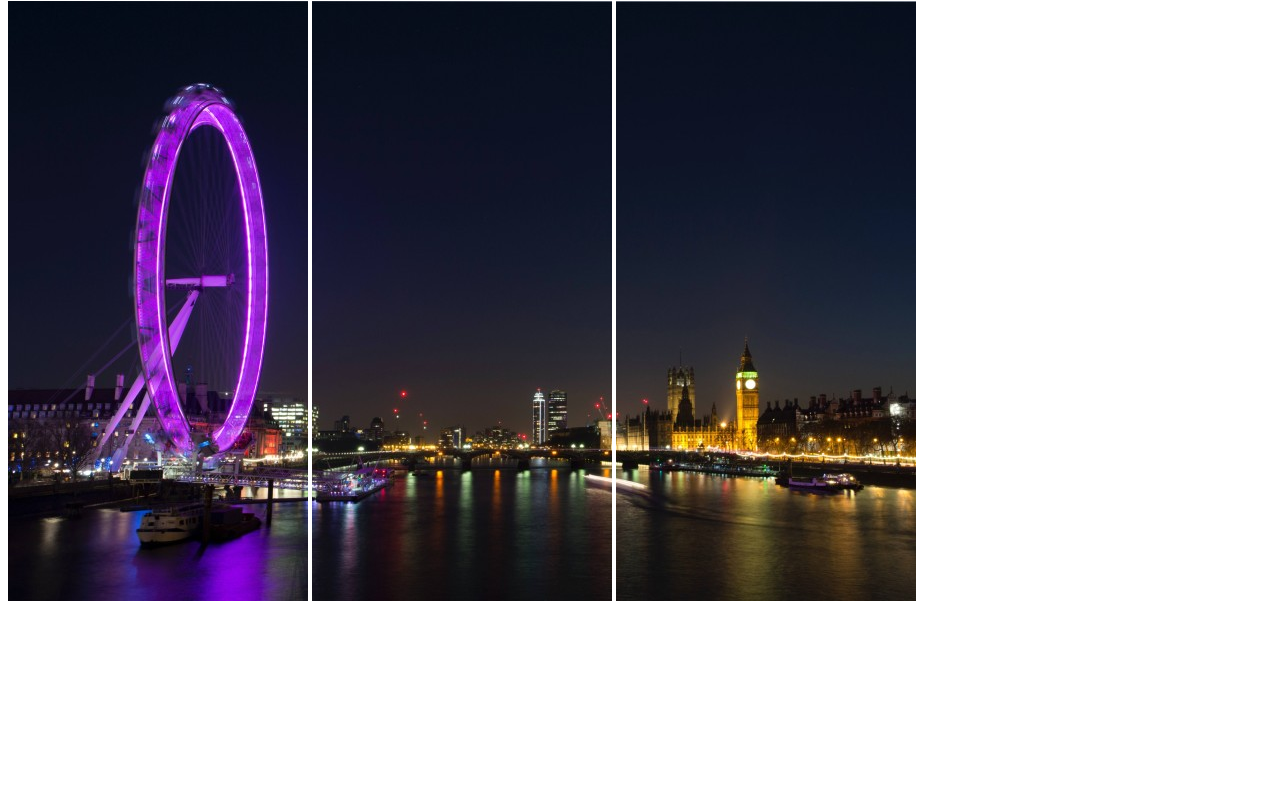
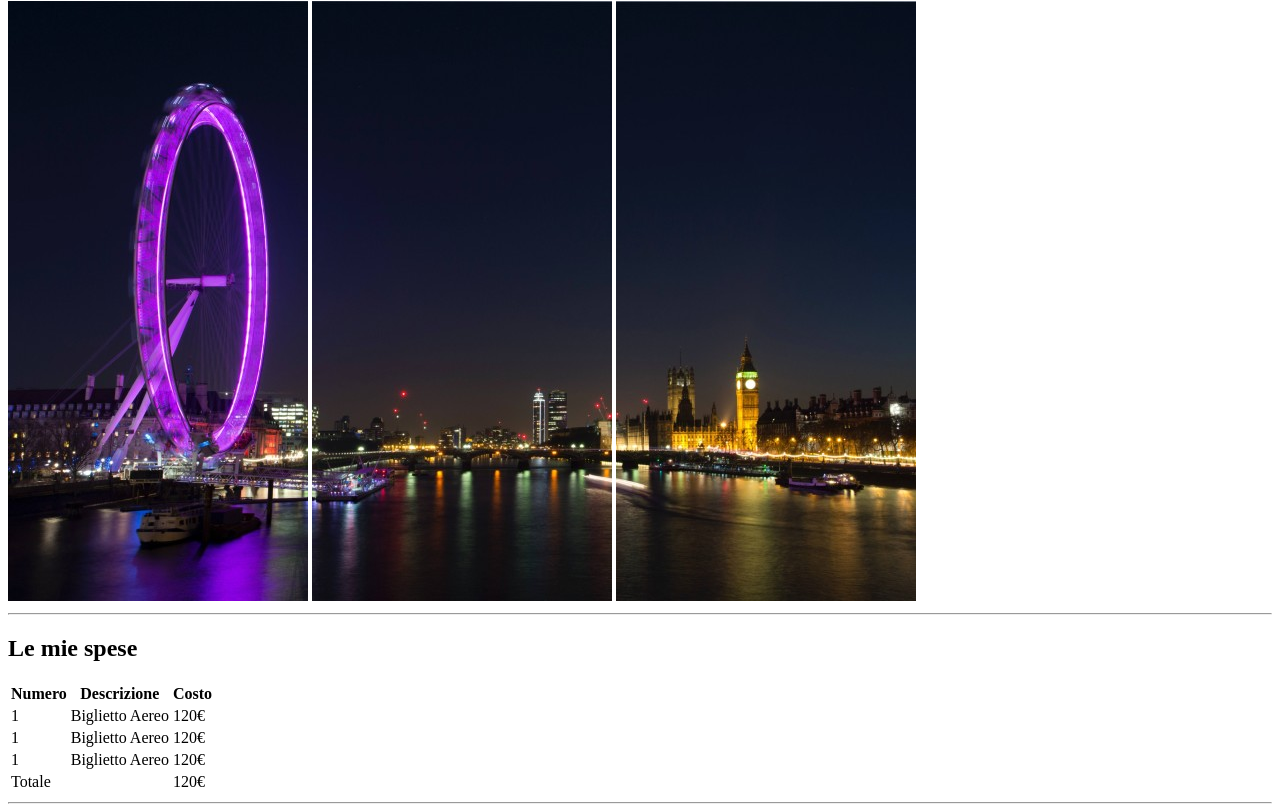
Before and after one commit to AlessioPirrotta/html-london-trip, a plain HTML site: page index.html in a window 1280 px wide. Shown: the part 79-891 px from the top of the page. Before the commit the page ends 800 px from the top, so only its background shows below. Drawn offline with Linux system fonts and the light colour scheme.

Commit message:
Main section and table adding

```diff
--- a/index.html
+++ b/index.html
@@ -14,7 +14,51 @@
         <img src="./Img/pexels-bill-emrich-230794-0.jpg" alt="London Eye image">
         <img src="./Img/pexels-bill-emrich-230794-1.jpg" alt="London's Bridge image">
         <img src="./Img/pexels-bill-emrich-230794-2.jpg" alt="Big Ben image">
+        <hr>
     </header>
 
+    <!-- Main section -->
+    <main>
+        <section>
+         <h2>Le mie spese</h2>
+
+            <!-- Table -->
+          <table>
+                <thead>
+                    <tr>
+                      <th>Numero</th>
+                      <th>Descrizione</th>
+                      <th>Costo</th>
+                    </tr>
+                 </thead>
+                <tbody>
+                    <tr>
+                        <td>1</td>
+                        <td>Biglietto Aereo</td>
+                        <td>120€</td>
+                    </tr>
+                    <tr>
+                        <td>1</td>
+                        <td>Biglietto Aereo</td>
+                        <td>120€</td>
+                    </tr>
+                    <tr>
+                        <td>1</td>
+                        <td>Biglietto Aereo</td>
+                        <td>120€</td>
+                    </tr>
+                </tbody>
+                <tfoot>
+                    <tr>
+                        <td colspan="2">Totale</td>
+                        <td>120€</td>
+                    </tr>
+                </tfoot>
+
+            </table>
+            <hr>
+        </section>
+
+    </main>
 </body>
 </html>
```
